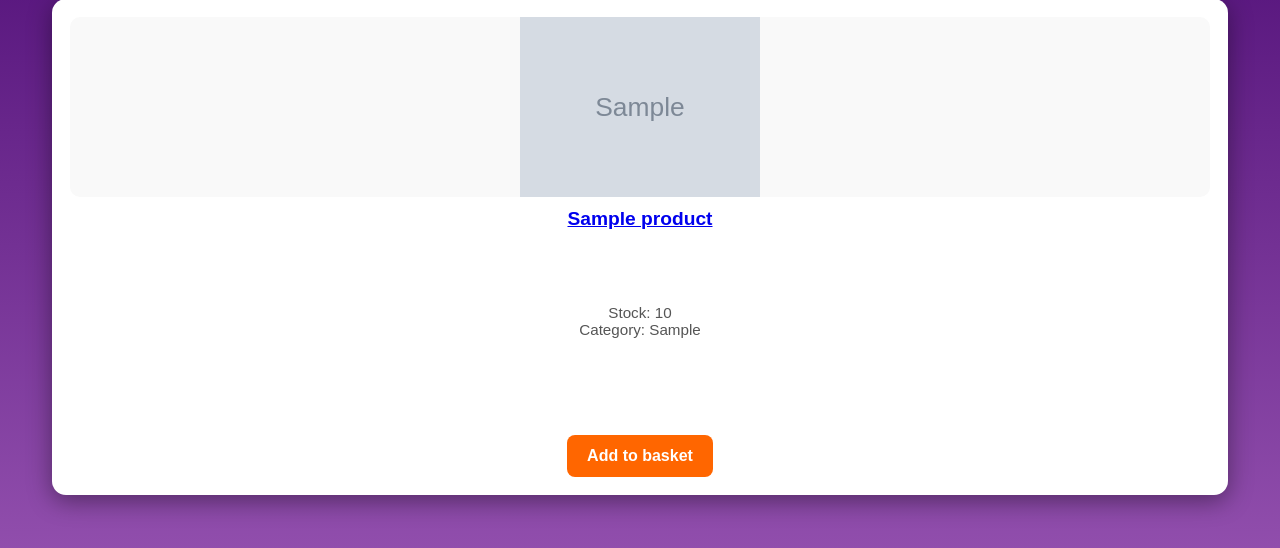
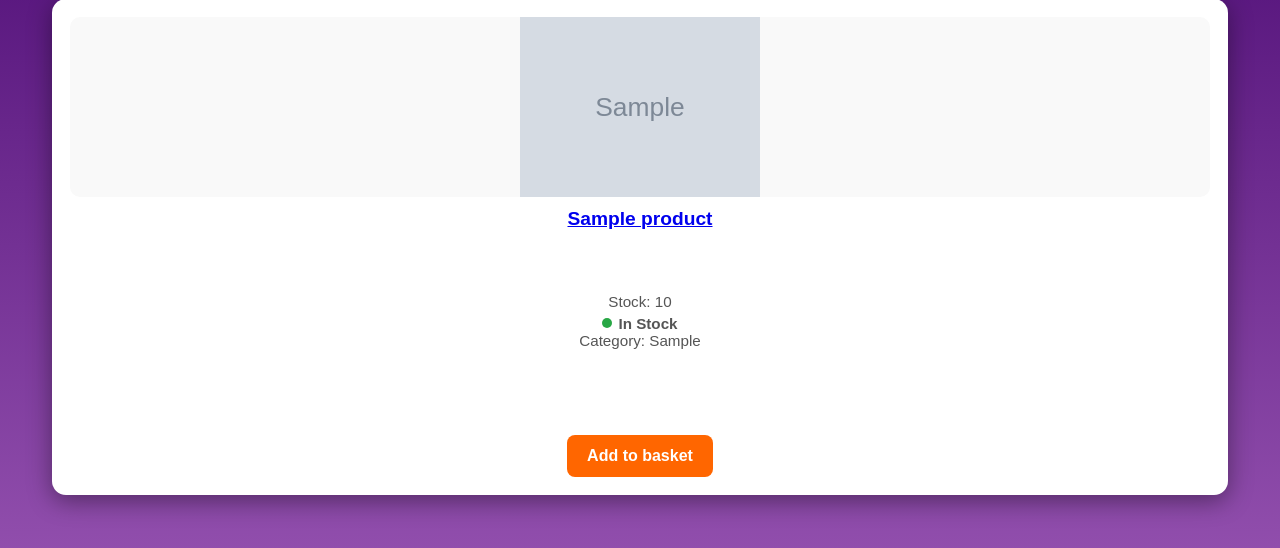
Before and after one commit to Zaid748-collab/Team-31, a Django app: page /products/ in a window 1280 px wide. Shown: the part 268-816 px from the top of the page. Run offline with Django 5.2, Linux system fonts and the light colour scheme; tables that the repository leaves empty hold one stand-in row (values such as "Sample post"); grey boxes marked "Sample" are stand-in pictures; parts of the project's set-up code (start-up, migrations or seed data) failed here and were passed over.

Commit message:
stock indicator

```diff
--- a/Team31Project/Product_List/templates/Product_List/Product_List.html
+++ b/Team31Project/Product_List/templates/Product_List/Product_List.html
@@ -42,6 +42,25 @@
         <div class="product-info">
           <p class="product-meta">
             Stock: {{ product.quantity_in_stock }}<br>
+
+            {% if product.quantity_in_stock > 3 %}
+            <span class="stock-status in-stock">
+              <span class="stock-dot green"></span>
+              In Stock
+             </span>
+             {% elif product.quantity_in_stock > 0 %}
+             <span class="stock-status low-stock">
+              <span class="stock-dot orange"></span>
+              Low Stock
+            </span>
+            {% else %}
+            <span class="stock-status out-of-stock">
+              <span class="stock-dot red"></span>
+              Out of Stock
+            </span>
+            {% endif %}
+            <br>
+
             Category: {{ product.type }}
           </p>
         </div>
--- a/Team31Project/static/css/Product_List.css
+++ b/Team31Project/static/css/Product_List.css
@@ -86,6 +86,7 @@ body {
 
   display: -webkit-box;
   -webkit-line-clamp: 2;
+  line-clamp: 2;
   -webkit-box-orient: vertical;
   overflow: hidden;
   text-overflow: ellipsis;
@@ -198,3 +199,30 @@ body {
     display: none;
     z-index: 20;
 }
+
+.stock-status {
+  display: inline-flex;
+  align-items: center;
+  font-weight: 600;
+  margin-top: 5px;
+}
+
+.stock-dot {
+  width: 10px;
+  height: 10px;
+  border-radius: 50%;
+  margin-right: 6px;
+}
+
+/* Colors */
+.stock-dot.green {
+  background-color: #28a745;
+}
+
+.stock-dot.orange {
+  background-color: #ff9800;
+}
+
+.stock-dot.red {
+  background-color: #dc3545;
+}
```
